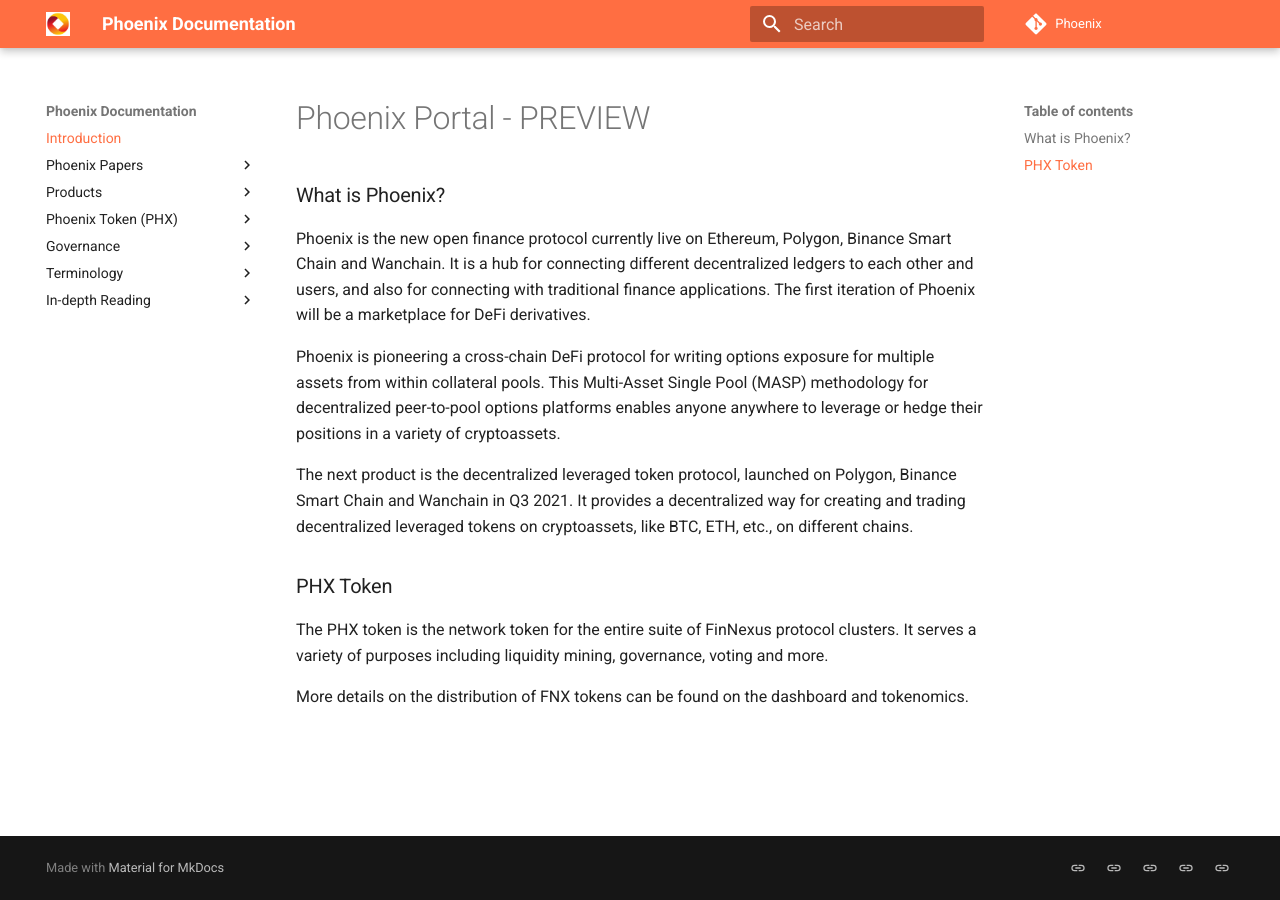
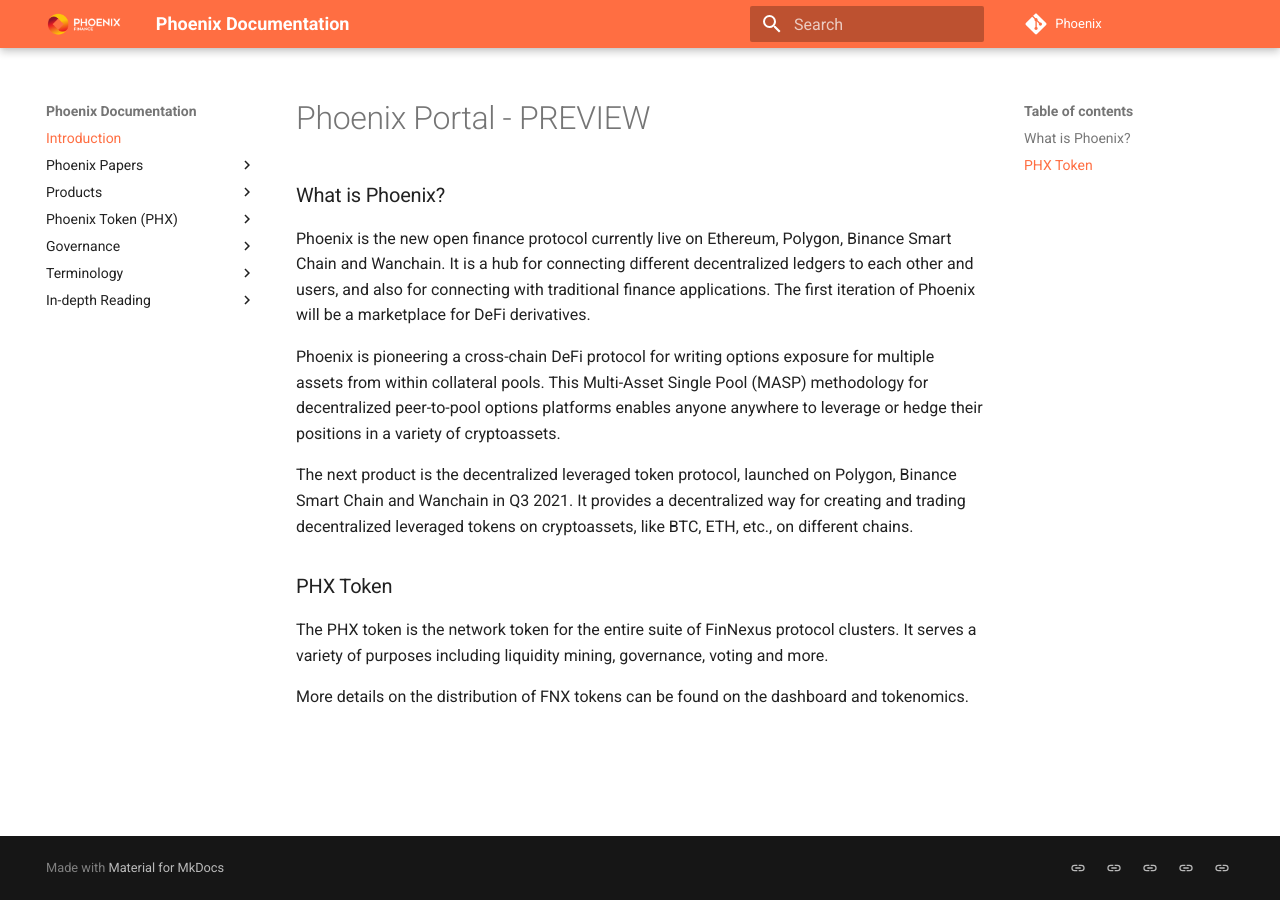
Before and after one commit to Phoenix-Finance/Phoenix-Documentation, an MkDocs documentation site: the page built from content/index.md, in a window 1280 px wide. Built offline with MkDocs 1.6.1 and Material for MkDocs 9.7.7, drawn with Linux system fonts in a browser that asks for light colours.

Commit message:
Update mkdocs.yml

```diff
--- a/mkdocs.yml
+++ b/mkdocs.yml
@@ -80,7 +80,7 @@ theme:
   palette:
     primary: 'deep orange'
     accent: 'deep purple'
-  logo: 'img/logos/PHX_LOGO_128x128.png'
+  logo: 'img/logos/PHX logo white_2.png'
   favicon: 'img/favicon.ico'
   feature:
     tabs: false
```
